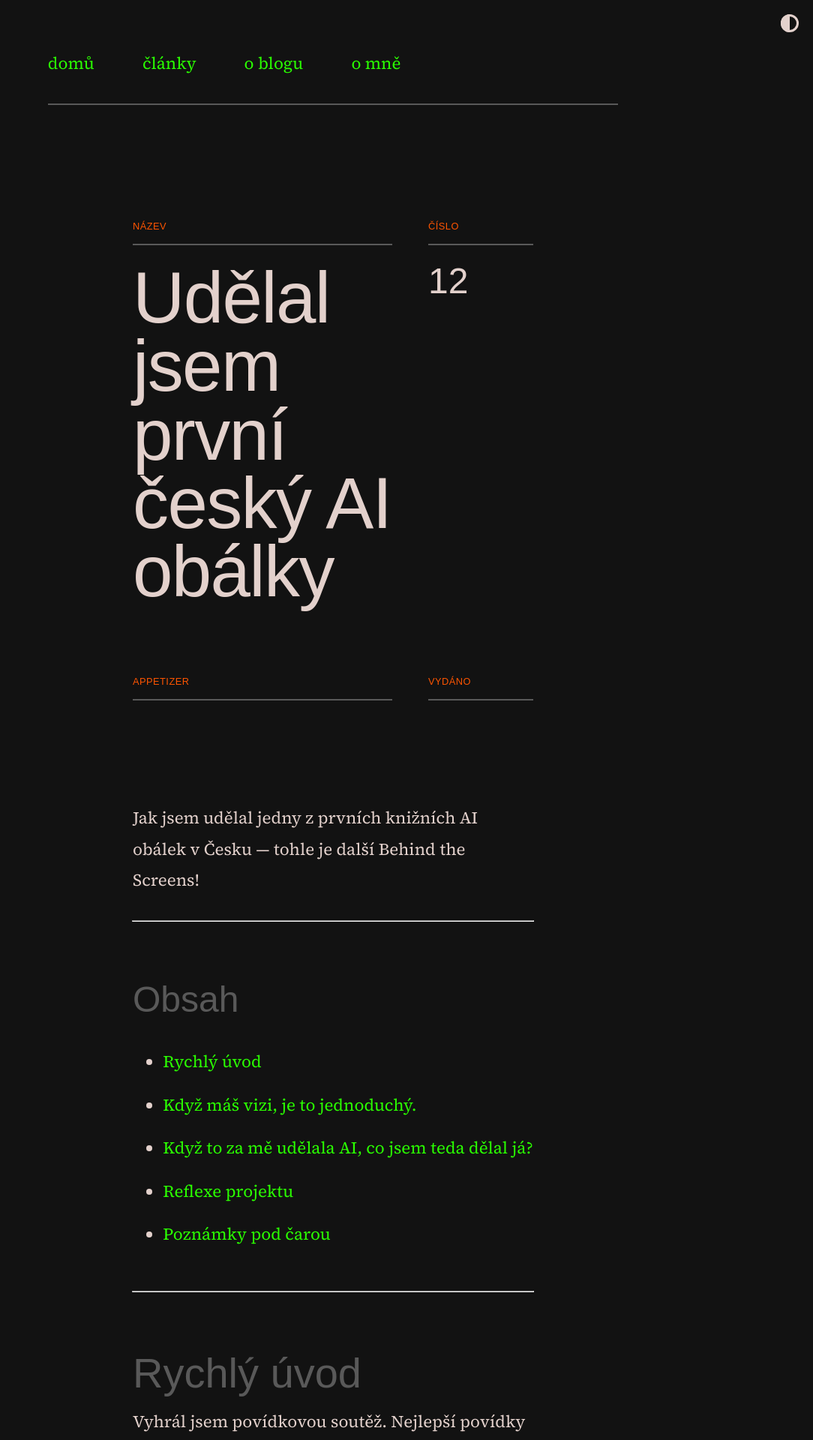
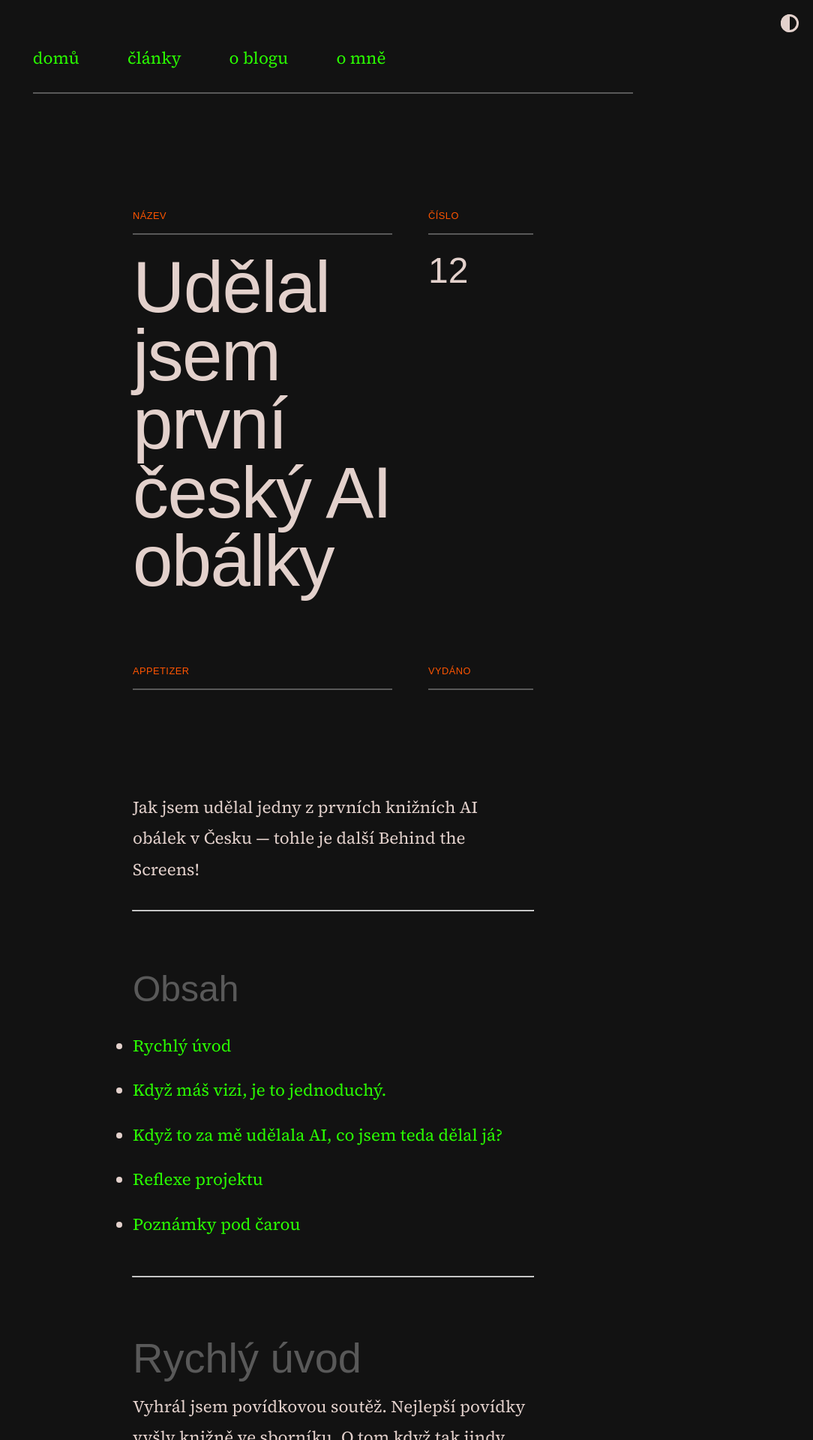
Before and after one commit to scherrer-txt/bts, a Jekyll site: the page built from _posts/2023-10-23-prvni-ceske-ai-obalky.md, in a window 1280 px wide. Shown: the top 1920 px of the page at 75% size, without its empty margins (196-1280 px from the left). Built offline with Jekyll 4.4.1, drawn with Linux system fonts in a browser that asks for light colours; some web fonts are replaced.

Commit message:
Update moonwalk.scss

```diff
--- a/_sass/moonwalk.scss
+++ b/_sass/moonwalk.scss
@@ -187,7 +187,7 @@
     width: 65%;
     margin: 4rem auto 0;
 }
-p, strong, b, em, small, li, hr, table, figcaption {
+p, strong, b, em, small, hr, table, figcaption {
     color: var(--text);
     width: 65%;
     margin-top: 1rem;
@@ -197,7 +197,31 @@
   border-radius: 25px;
 }
 
+ul {
+  display: flex;
+  flex-direction: column;
+  padding-right: 40px;
+  width: 65%;
+}
+
 ul li {
+  width: fit-content;
+}
+
+.footnotes {
+  width: 65%;
+}
+
+.footnotes ol {
+  display: flex;
+  flex-direction: column;
+}
+
+.footnotes li {
+  width: fit-content;
+}
+
+.footnotes li p {
   width: fit-content;
 }
 
```
